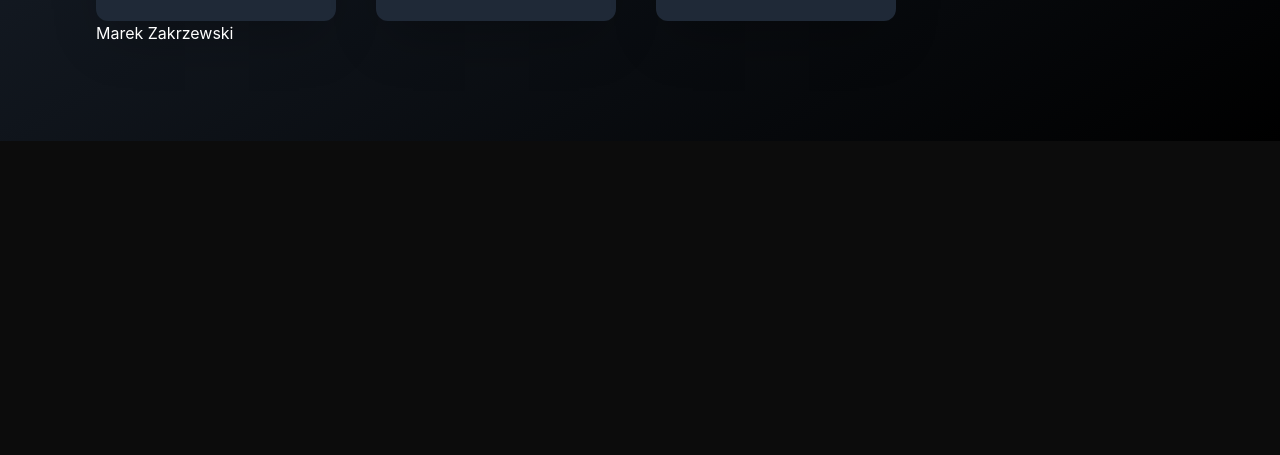
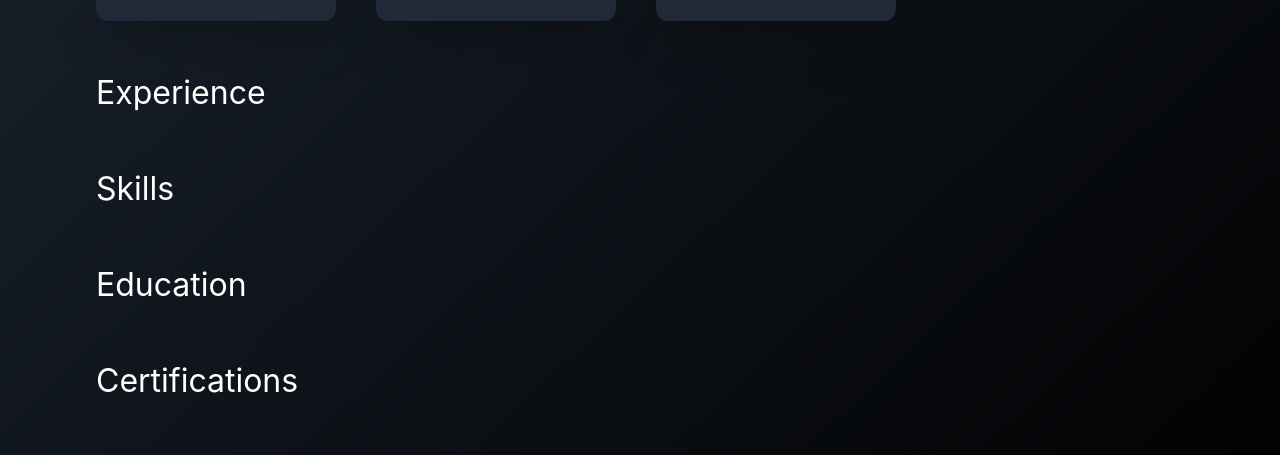
Before and after one commit to marko-z/portfolio2, a Next.js app: page / in a window 1280 px wide. Shown: the part 635-1090 px from the top of the page. Before the commit the page ends 800 px from the top, so only its background shows below. Built offline with nearby package versions, Linux system fonts and the light colour scheme.

Commit message:
navbar styling, basic scaffold

```diff
--- a/components/Navbar/Navbar.js
+++ b/components/Navbar/Navbar.js
@@ -8,8 +8,8 @@ const navbarLinks = [
 ]
 export default function Navbar() {
   return (
-    <nav className="fixed top-0 left-0 w-full h-16 z-10 ">
-<div className="mx-auto h-full max-w-6xl flex justify-around overflow-hidden">
+    <nav className="fixed backdrop-filter  backdrop-blur-3xl top-0 left-0 w-full h-16 z-10 ">
+      <div className="mx-auto  h-full max-w-6xl flex justify-around overflow-hidden">
         {/* <Link href="#main">
       <div className="relative h-full flex flex-col justify-center items-center">
         <div className="text-lg z-10">Marek Zakrzewski</div>
@@ -17,7 +17,7 @@ export default function Navbar() {
       </div>
       </Link> */}
         {navbarLinks.map(([name, link], index) => {
-      return <Link  key={index} href={link}><div className="h-full flex flex-col justify-center items-center text-base">{name}</div></Link>
+          return <Link key={index} href={link}><div className="h-full flex flex-col justify-center items-center text-base">{name}</div></Link>
         })}
         <Link href="#contact"><div className="h-full flex flex-col justify-center items-center">
           <div className="h-1/2 w-20 rounded-2xl bg-yellow-500 flex items-center justify-center"><div className="text-yellow-900 font-bold">Contact</div></div>
--- a/pages/index.js
+++ b/pages/index.js
@@ -65,11 +65,12 @@ export default function Index({ entries }) {
                 // />
               })}
             </div>
-            <div className={styles.container}>
-              <ul className={styles.list}>
-              </ul>
-            </div>
           </div>
+          <div id="experience" className="my-12 text-header">Experience</div>
+          <div id="experience" className="my-12 text-header">Skills</div>
+          <div id="experience" className="my-12 text-header">Education</div>
+          <div id="experience" className="my-12 text-header">Certifications</div>
+
       <footer className={styles.footer}>
         Marek Zakrzewski
       </footer>
```
Lines whose indentation alone changed are shown as unchanged.
